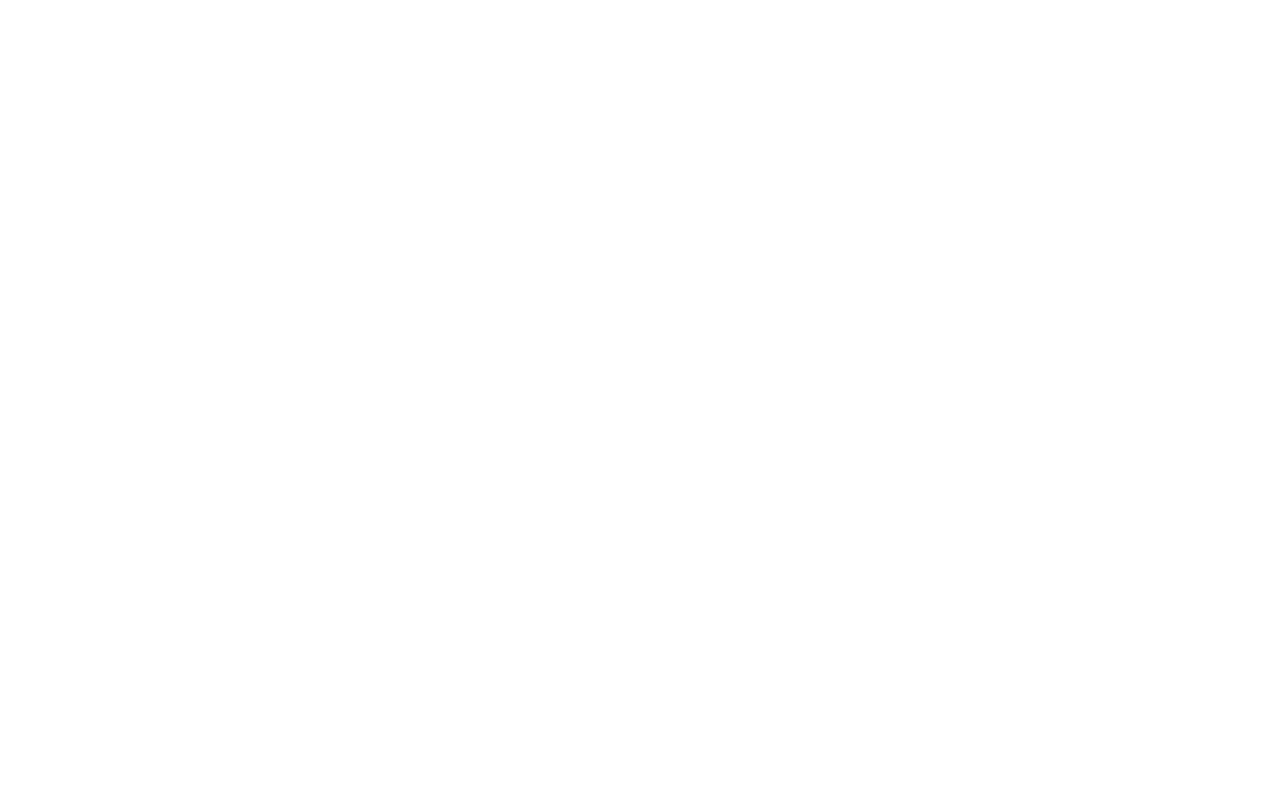
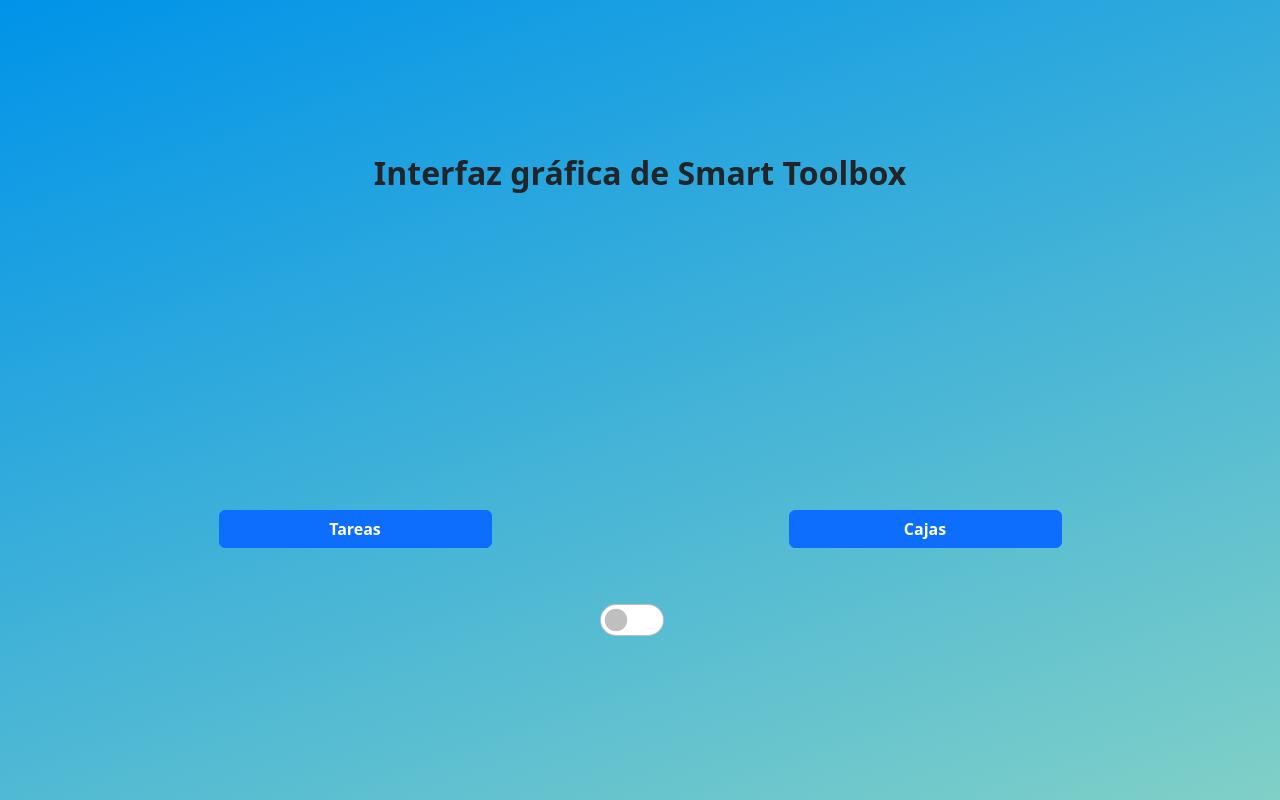
Before and after one commit to impatrq/smart_toolbox, a React (Create React App) app in the folder interfaz-grafica/: page /cajas in a window 1280 px wide. Before the commit this address had no page. Built offline with nearby package versions, Linux system fonts and the light colour scheme.

Commit message:
feat: crear pagina de inicio

```diff
--- a/interfaz-grafica/package.json
+++ b/interfaz-grafica/package.json
@@ -13,6 +13,7 @@
     "react-dom": "^18.1.0",
     "react-router-dom": "^6.4.0",
     "react-scripts": "5.0.1",
+    "react-switch-input": "^1.1.0",
     "typescript": "^4.7.3"
   },
   "scripts": {
--- a/interfaz-grafica/src/App.tsx
+++ b/interfaz-grafica/src/App.tsx
@@ -4,11 +4,13 @@ import db from "./firebase";
 
 function App() {
   return (
-    <>
+    <main style={{ maxWidth: "100vw", minHeight: "100vh" }}>
       <Routes>
         <Route path="/" element={<Home />} />
+        <Route path="/tareas" element={<Home />} />
+        <Route path="/cajas" element={<Home />} />
       </Routes>
-    </>
+    </main>
   );
 }
 
--- a/interfaz-grafica/src/Home.tsx
+++ b/interfaz-grafica/src/Home.tsx
@@ -1,9 +1,68 @@
-import Container from 'react-bootstrap/Container';
-import Row from 'react-bootstrap/Row';
-import Col from 'react-bootstrap/Col';
+import { Link } from "react-router-dom";
+import Container from "react-bootstrap/Container";
+import Row from "react-bootstrap/Row";
+import Col from "react-bootstrap/Col";
+import Form from "react-bootstrap/Form";
+import { Button } from "react-bootstrap";
+import { useState } from "react";
+import db from "./firebase";
 
 export default function Home() {
+  const [isSwitchOn, setIsSwitchOn] = useState(false);
+  console.log(isSwitchOn);
+  const divStyle = {
+    maxWidth: "100vw",
+    minHeight: "100vh",
+    display: "grid",
+    "place-items": "center",
+  };
+  const itemStyle = { display: "grid", "place-items": "center" };
+  const link = {
+    display: "grid",
+    "place-items": "center",
+    width: "100%",
+    color: "black",
+    textDecoration: "none",
+  };
   return (
-    <div>Home</div>
-  )
+    <div style={divStyle}>
+      <h2>
+        <strong>Interfaz gráfica de Smart Toolbox</strong>
+      </h2>
+      <Container>
+        <Row>
+          <Col style={itemStyle}>
+            <Link style={link} to="/tareas">
+              <Button style={{ width: "50%" }}>
+                <strong>Tareas</strong>
+              </Button>
+            </Link>
+          </Col>
+          <Col style={itemStyle}>
+            <Link style={link} to="/cajas">
+              <Button style={{ width: "50%" }}>
+                <strong>Cajas</strong>
+              </Button>
+            </Link>
+          </Col>
+        </Row>
+        <div
+          style={{ marginTop: "3rem", display: "grid", placeItems: "center" }}
+        >
+          <Row>
+            <Form>
+              <Form.Check
+                onChange={() => setIsSwitchOn(!isSwitchOn)}
+                checked={isSwitchOn}
+                style={{ fontSize: "2rem" }}
+                type="switch"
+                id="custom-switch"
+                label=""
+              />
+            </Form>
+          </Row>
+        </div>
+      </Container>
+    </div>
+  );
 }
--- a/interfaz-grafica/src/index.css
+++ b/interfaz-grafica/src/index.css
@@ -1,13 +1,18 @@
 body {
   margin: 0;
-  font-family: -apple-system, BlinkMacSystemFont, 'Segoe UI', 'Roboto', 'Oxygen',
-    'Ubuntu', 'Cantarell', 'Fira Sans', 'Droid Sans', 'Helvetica Neue',
+  font-family: -apple-system, BlinkMacSystemFont, "Segoe UI", "Roboto", "Oxygen",
+    "Ubuntu", "Cantarell", "Fira Sans", "Droid Sans", "Helvetica Neue",
     sans-serif;
   -webkit-font-smoothing: antialiased;
   -moz-osx-font-smoothing: grayscale;
+  background-image: linear-gradient(
+    160deg,
+    rgb(0, 147, 233) 0%,
+    rgb(128, 208, 199) 100%
+  );
 }
 
 code {
-  font-family: source-code-pro, Menlo, Monaco, Consolas, 'Courier New',
+  font-family: source-code-pro, Menlo, Monaco, Consolas, "Courier New",
     monospace;
 }
--- a/interfaz-grafica/tsconfig.json
+++ b/interfaz-grafica/tsconfig.json
@@ -6,7 +6,7 @@
     "skipLibCheck": true,
     "esModuleInterop": true,
     "allowSyntheticDefaultImports": true,
-    "strict": true,
+    "strict": false,
     "forceConsistentCasingInFileNames": true,
     "noFallthroughCasesInSwitch": true,
     "module": "esnext",
```
Also changed, not shown: 1 other file (tests, documents, lock files or other folders).
